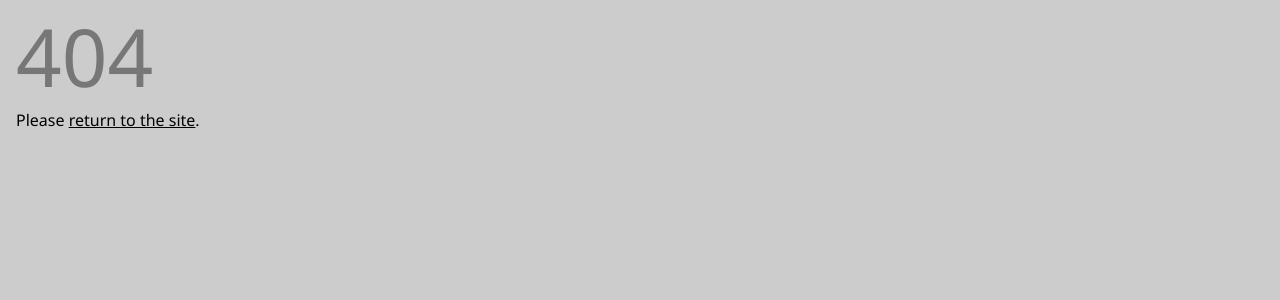
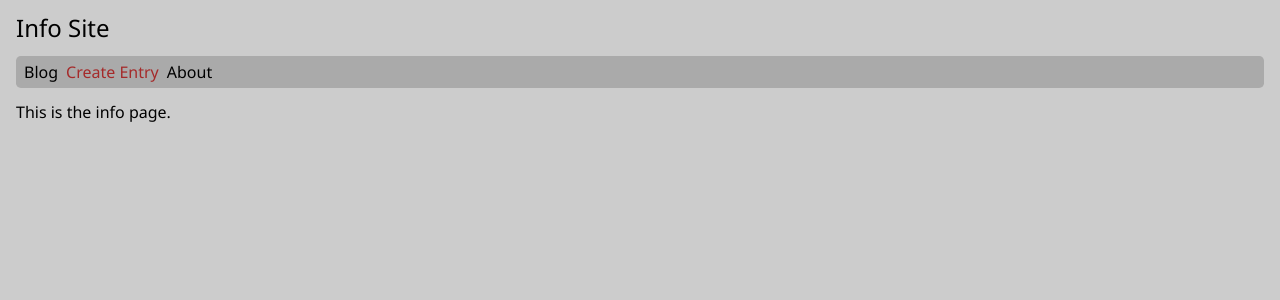
Before and after one commit to edwardtanguay/coding-challenge-react-blogsite-calimoto, a React (Vite) app: page /create-entry in a window 1280 px wide. Before the commit this address had no page. Shown: the top 300 px of the page. Built offline with nearby package versions, Linux system fonts and the light colour scheme.

Commit message:
create entry page in

```diff
--- a/src/components/Nav.tsx
+++ b/src/components/Nav.tsx
@@ -4,7 +4,7 @@ export const Nav = () => {
 	return <nav>
 		<ul>
 			<li><NavLink to="/blog">Blog</NavLink></li>
-			<li><NavLink to="/info">Info</NavLink></li>
+			<li><NavLink to="/create-entry">Create Entry</NavLink></li>
 			<li><NavLink to="/about">About</NavLink></li>
 		</ul>
 	</nav>;
--- a/src/main.tsx
+++ b/src/main.tsx
@@ -3,10 +3,10 @@ import App from "./App.tsx";
 import { createBrowserRouter, Navigate, RouterProvider } from "react-router-dom";
 import "./styles/reset.scss";
 import "./styles/index.scss";
-import { PageInfo } from "./pages/PageInfo.tsx";
 import { PageAbout } from "./pages/PageAbout.tsx";
 import { Page404 } from "./pages/Page404.tsx";
 import { PageBlog } from "./pages/PageBlog.tsx";
+import { PageCreateEntry } from "./pages/PageCreateEntry.tsx";
 
 const router = createBrowserRouter([
 	{
@@ -19,8 +19,8 @@ const router = createBrowserRouter([
 				element: <PageBlog/>
 			},
 			{
-				path: "info",
-				element: <PageInfo />,
+				path: "create-entry",
+				element: <PageCreateEntry/>
 			},
 			{
 				path: "about",
--- a/src/pages/PageInfo.tsx
+++ b/src/pages/PageCreateEntry.tsx
@@ -1,4 +1,4 @@
-export const PageInfo = () => {
+export const PageCreateEntry = () => {
 	return (
 		<p>This is the info page.</p>
 	)
```
